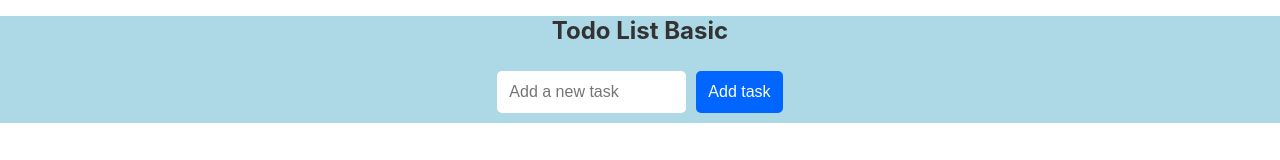
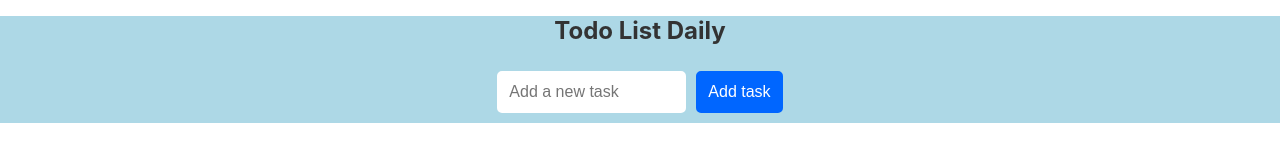
Before and after one commit to shatwarkn29/thursday, a React (Create React App) app: page / in a window 1280 px wide. Shown: the top 160 px of the page. Built offline with nearby package versions, Linux system fonts and the light colour scheme.

Commit message:
SEC-1 Added as things been told

```diff
--- a/src/TodoList.js
+++ b/src/TodoList.js
@@ -19,7 +19,7 @@ function TodoList() {
 
   return (
     <div className='todolist'>
-      <h1>Todo List Basic </h1>
+      <h1>Todo List Daily </h1>
       <div className='thing'>
         <input
           type="text"
```
